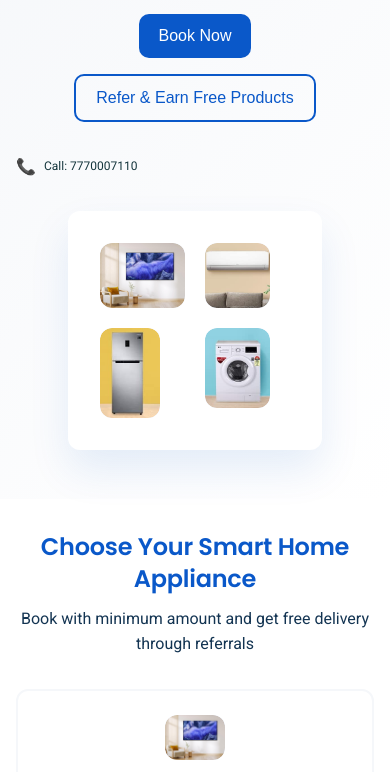
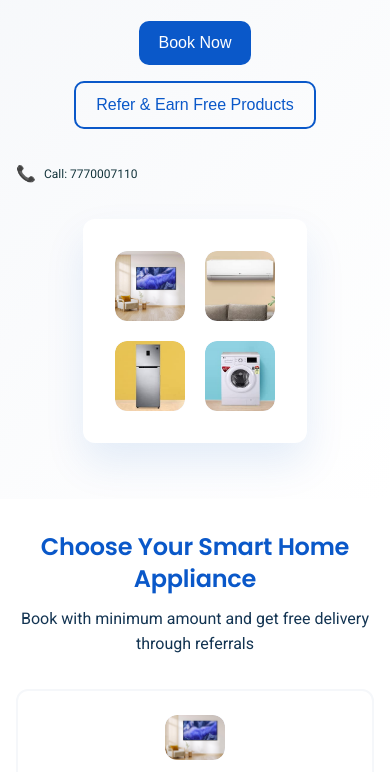
Before and after one commit to dhanushd-27/dlselectronics, a plain HTML site: page index.html in a window 390 px wide. Shown: the part 253-1025 px from the top of the page. Drawn offline with Linux system fonts and the light colour scheme.

Commit message:
fix products-showcase

```diff
--- a/style.css
+++ b/style.css
@@ -1090,54 +1090,37 @@ h1, h2, h3, h4, h5, h6 {
   position: relative;
 }
 
-/* Individual showcase item dimensions and styling based on actual image dimensions */
-.showcase-tv {
-  width: 120px;  /* Wider for landscape TV image (625×400) */
-  height: 90px;  /* Shorter height to maintain aspect ratio */
-}
-
-.showcase-ac {
-  width: 90px;   /* Square container for square AC image (500×500) */
-  height: 90px;
-}
-
-.showcase-fridge {
-  width: 80px;   /* Narrower for tall fridge image (297×840) */
-  height: 120px; /* Taller height to maintain aspect ratio */
-}
-
+/* All showcase items now have consistent dimensions for uniform appearance */
+.showcase-tv,
+.showcase-ac,
+.showcase-fridge,
 .showcase-washing {
-  width: 85px;   /* Medium width for washing machine (443×563) */
-  height: 110px; /* Taller height for portrait orientation */
+  width: 100px;  /* Consistent width for all items */
+  height: 100px; /* Consistent height for all items - square shape */
 }
 
 .showcase-image {
   width: 100%;
   height: 100%;
   object-fit: cover;
+  object-position: center;
   border-radius: var(--radius-lg);
   transition: transform var(--duration-normal) var(--ease-standard);
+  /* Optimize image rendering */
+  image-rendering: -webkit-optimize-contrast;
+  image-rendering: crisp-edges;
 }
 
 .showcase-item:hover {
   transform: translateY(-4px);
 }
 
-/* Individual hover effects to prevent overflow */
-.showcase-tv:hover .showcase-image {
-  transform: scale(1.08);
-}
-
-.showcase-ac:hover .showcase-image {
-  transform: scale(1.03);
-}
-
-.showcase-fridge:hover .showcase-image {
+/* Consistent hover effects for all showcase items */
+.showcase-tv:hover .showcase-image,
+.showcase-ac:hover .showcase-image,
+.showcase-fridge:hover .showcase-image,
+.showcase-washing:hover .showcase-image {
   transform: scale(1.05);
-}
-
-.showcase-washing:hover .showcase-image {
-  transform: scale(1.06);
 }
 
 /* Section Headers */
@@ -2034,25 +2017,13 @@ h1, h2, h3, h4, h5, h6 {
     display: none;
   }
 
-  /* Responsive showcase items - maintaining aspect ratios */
-  .showcase-tv {
-    width: 100px;  /* TV: wider landscape */
-    height: 75px;
-  }
-
-  .showcase-ac {
-    width: 75px;   /* AC: square */
-    height: 75px;
-  }
-
-  .showcase-fridge {
-    width: 70px;   /* Fridge: narrow tall */
-    height: 105px;
-  }
-
+  /* Responsive showcase items - consistent dimensions */
+  .showcase-tv,
+  .showcase-ac,
+  .showcase-fridge,
   .showcase-washing {
-    width: 75px;   /* Washing: medium portrait */
-    height: 95px;
+    width: 80px;   /* Consistent width for all items */
+    height: 80px;  /* Consistent height for all items */
   }
 
   /* Responsive category icons - maintaining aspect ratios */
@@ -2159,25 +2130,13 @@ h1, h2, h3, h4, h5, h6 {
     font-size: 2rem;
   }
 
-  /* Extra small responsive showcase items - maintaining aspect ratios */
-  .showcase-tv {
-    width: 85px;   /* TV: wider landscape */
-    height: 65px;
-  }
-
-  .showcase-ac {
-    width: 65px;   /* AC: square */
-    height: 65px;
-  }
-
-  .showcase-fridge {
-    width: 60px;   /* Fridge: narrow tall */
-    height: 90px;
-  }
-
+  /* Extra small responsive showcase items - consistent dimensions */
+  .showcase-tv,
+  .showcase-ac,
+  .showcase-fridge,
   .showcase-washing {
-    width: 65px;   /* Washing: medium portrait */
-    height: 80px;
+    width: 70px;   /* Consistent width for all items */
+    height: 70px;  /* Consistent height for all items */
   }
 
   /* Extra small responsive category icons - maintaining aspect ratios */
```
